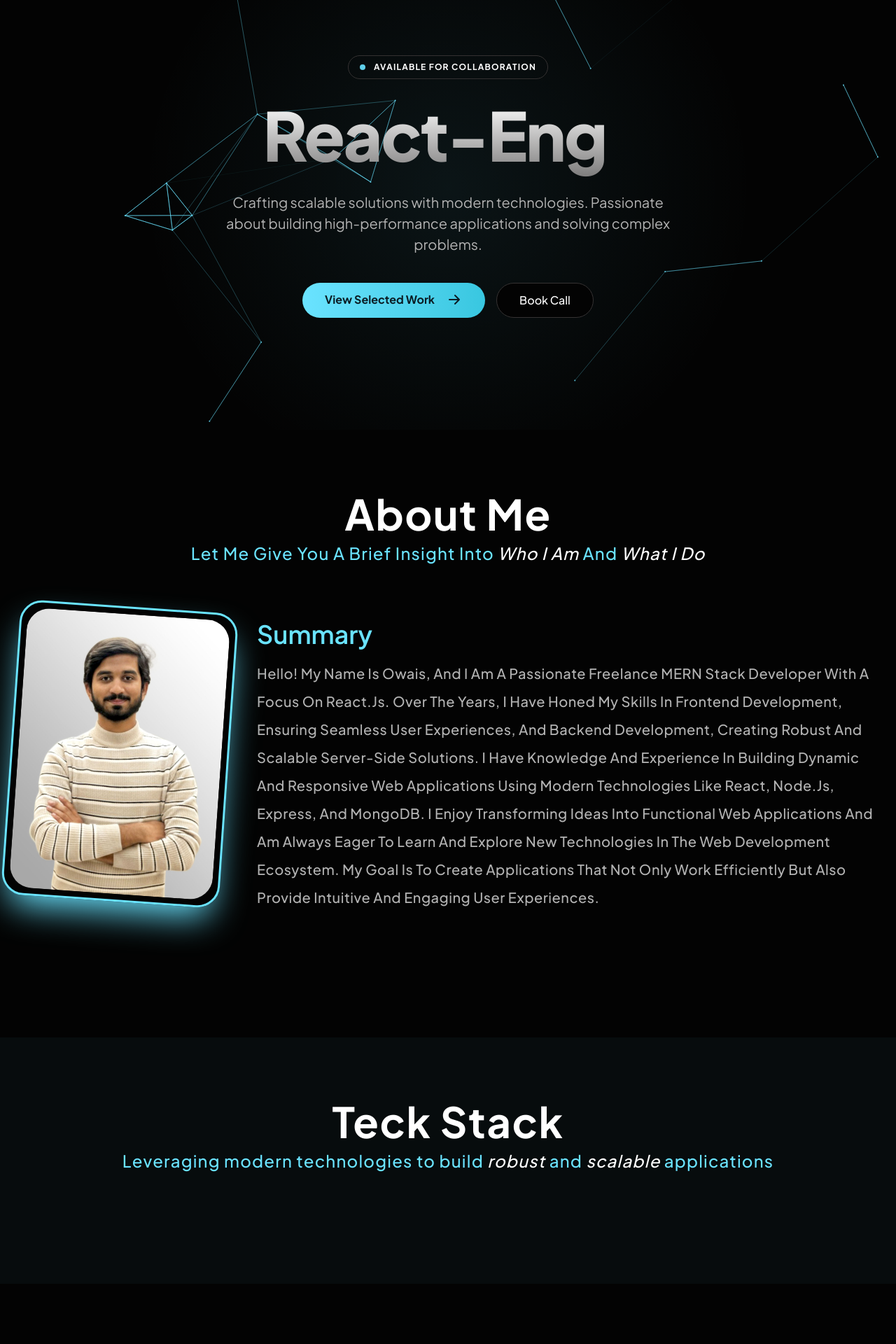
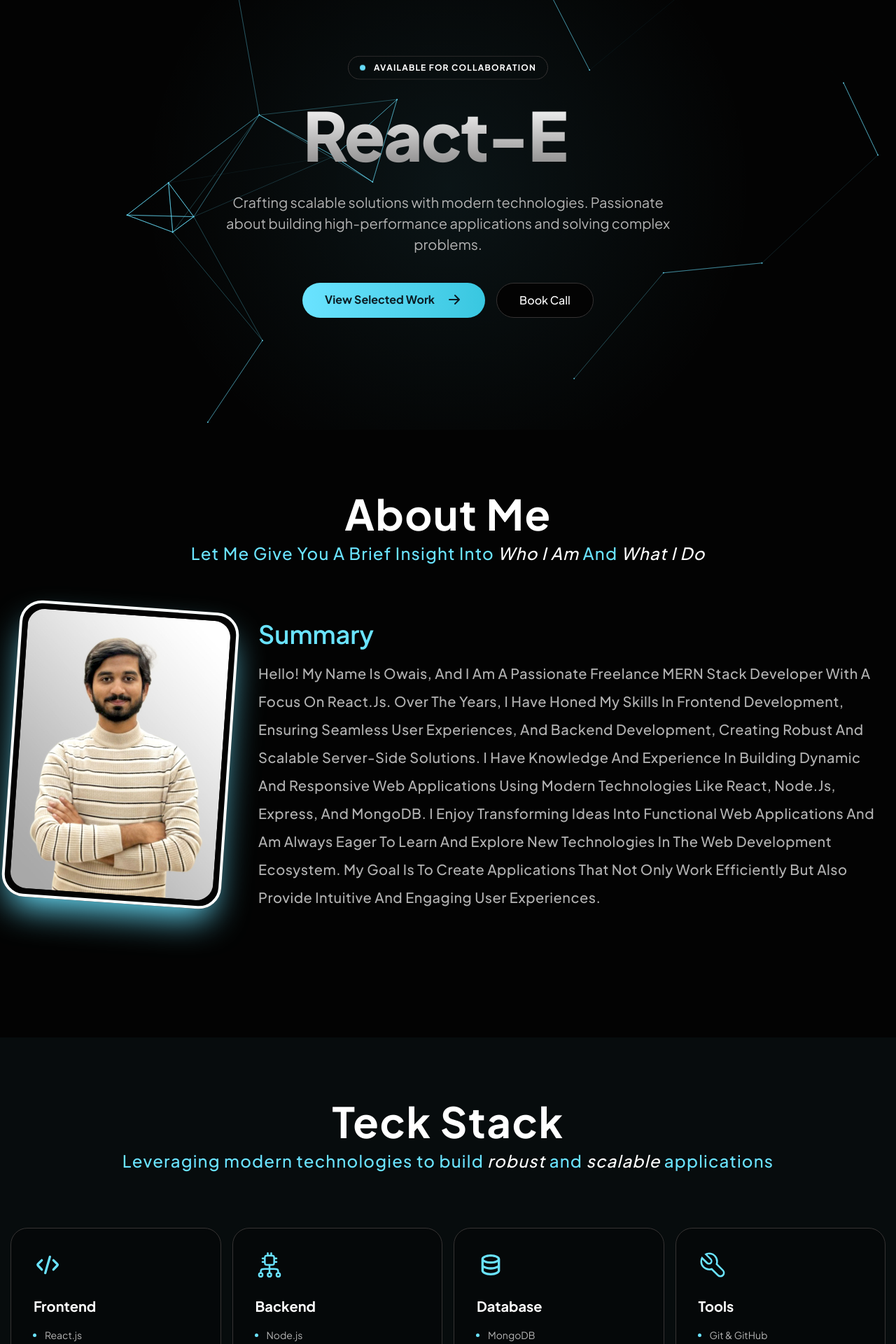
Before and after one commit to OwaisShaikh-8/portfolio, a Next.js app in the folder my-app/: page / in a window 1280 px wide. Shown: the part 80-2000 px from the top of the page at 70% size. Before the commit the page ends 1914 px from the top, so only its background shows below. Built offline with nearby package versions, Linux system fonts and the light colour scheme.

Commit message:
techsection in working

```diff
--- /dev/null
+++ b/my-app/app/components/SkillCard.tsx
@@ -0,0 +1,78 @@
+import React from "react";
+
+// types.ts
+import { ReactNode } from "react";
+
+export interface SkillCardType {
+  id: number;
+  icon: ReactNode; // SVG or any React component
+  heading: string; // The title of the skill category
+  list: string[]; // Array of skills
+}
+
+export const skillsData: SkillCardType[] = [
+  {
+    id: 1,
+    icon: (
+      <svg xmlns="http://www.w3.org/2000/svg" width="40" height="40" viewBox="0 0 12 12"><path fill="none" stroke="#6ae3ff" strokeLinecap="round" d="M3.5 4L1.9 5.6c-.2.2-.2.5 0 .7L3.5 8m5-4l1.6 1.6c.2.2.2.5 0 .7L8.5 8M7 2.5l-2 7" strokeWidth="1"/></svg>
+    ),
+    heading: "Frontend ",
+    list: [
+      "React.js",
+      "Next.js",
+      "TypeScript",
+      "TailwindCSS",
+      "Redux / Zustand",
+    ],
+  },
+  {
+    id: 2,
+    icon: (
+      <svg xmlns="http://www.w3.org/2000/svg" width="40" height="40" viewBox="0 0 24 24"><g fill="none" stroke="#6ae3ff" strokeLinejoin="round" strokeWidth="1.5"><path strokeLinecap="round" d="M10.5 2v2m3-2v2M8 6.5H6m2 3H6m12-3h-2m2 3h-2M13.333 4h-2.666C9.41 4 8.78 4 8.39 4.39C8 4.782 8 5.41 8 6.668v2.666c0 1.257 0 1.886.39 2.277c.391.39 1.02.39 2.277.39h2.666c1.257 0 1.886 0 2.277-.39c.39-.391.39-1.02.39-2.277V6.667c0-1.257 0-1.886-.39-2.276C15.219 4 14.59 4 13.333 4"/><path d="M3.617 21.924c.184.076.417.076.883.076s.699 0 .883-.076a1 1 0 0 0 .54-.541C6 21.199 6 20.966 6 20.5s0-.699-.076-.883a1 1 0 0 0-.541-.54C5.199 19 4.966 19 4.5 19s-.699 0-.883.076a1 1 0 0 0-.54.541C3 19.801 3 20.034 3 20.5s0 .699.076.883a1 1 0 0 0 .541.54Zm7.5 0c.184.076.417.076.883.076s.699 0 .883-.076a1 1 0 0 0 .54-.541c.077-.184.077-.417.077-.883s0-.699-.076-.883a1 1 0 0 0-.541-.54C12.699 19 12.466 19 12 19s-.699 0-.883.076a1 1 0 0 0-.54.541c-.077.184-.077.417-.077.883s0 .699.076.883a1 1 0 0 0 .541.54Z"/><path strokeLinecap="round" d="M12 19v-7m-7.5 7c0-1.404 0-2.107.337-2.611a2 2 0 0 1 .552-.552C5.893 15.5 6.596 15.5 8 15.5h8c1.404 0 2.107 0 2.611.337c.218.146.406.334.552.552c.337.504.337 1.207.337 2.611"/><path d="M18.617 21.924c.184.076.417.076.883.076s.699 0 .883-.076a1 1 0 0 0 .54-.541c.077-.184.077-.417.077-.883s0-.699-.076-.883a1 1 0 0 0-.541-.54C20.199 19 19.966 19 19.5 19s-.699 0-.883.076a1 1 0 0 0-.54.541c-.077.184-.077.417-.077.883s0 .699.076.883a1 1 0 0 0 .541.54Z"/></g></svg>
+    ),
+    heading: "Backend ",
+    list: ["Node.js", "Express.js", "RestAPIs"],
+  },
+  {
+    id: 3,
+    icon: (
+      <svg xmlns="http://www.w3.org/2000/svg" width="40" height="40" viewBox="0 0 24 24"><path fill="#6ae3ff" d="M12 3C7.58 3 4 4.79 4 7v10c0 2.21 3.59 4 8 4s8-1.79 8-4V7c0-2.21-3.58-4-8-4m6 14c0 .5-2.13 2-6 2s-6-1.5-6-2v-2.23c1.61.78 3.72 1.23 6 1.23s4.39-.45 6-1.23zm0-4.55c-1.3.95-3.58 1.55-6 1.55s-4.7-.6-6-1.55V9.64c1.47.83 3.61 1.36 6 1.36s4.53-.53 6-1.36zM12 9C8.13 9 6 7.5 6 7s2.13-2 6-2s6 1.5 6 2s-2.13 2-6 2"/></svg>
+    ),
+    heading: "Database",
+    list: ["MongoDB", "PostgressSQL"],
+  },
+  {
+    id: 4,
+    icon: (
+      <svg xmlns="http://www.w3.org/2000/svg" width="40" height="40" viewBox="0 0 32 32"><path fill="#6ae3ff" d="M12.1 2a9.8 9.8 0 0 0-5.4 1.6l6.4 6.4a2.1 2.1 0 0 1 .2 3a2.1 2.1 0 0 1-3-.2L3.7 6.4A9.84 9.84 0 0 0 2 12.1a10.14 10.14 0 0 0 10.1 10.1a11 11 0 0 0 2.6-.3l6.7 6.7a5 5 0 0 0 7.1-7.1l-6.7-6.7a11 11 0 0 0 .3-2.6A10 10 0 0 0 12.1 2m8 10.1a7.6 7.6 0 0 1-.3 2.1l-.3 1.1l.8.8l6.7 6.7a2.88 2.88 0 0 1 .9 2.1A2.72 2.72 0 0 1 27 27a2.9 2.9 0 0 1-4.2 0l-6.7-6.7l-.8-.8l-1.1.3a7.6 7.6 0 0 1-2.1.3a8.27 8.27 0 0 1-5.7-2.3A7.63 7.63 0 0 1 4 12.1a8.3 8.3 0 0 1 .3-2.2l4.4 4.4a4.14 4.14 0 0 0 5.9.2a4.14 4.14 0 0 0-.2-5.9L10 4.2a6.5 6.5 0 0 1 2-.3a8.27 8.27 0 0 1 5.7 2.3a8.5 8.5 0 0 1 2.4 5.9"/></svg>
+    ),
+    heading: "Tools",
+    list: ["Git & GitHub", "Docker"],
+  },
+];
+
+const SkillCard: React.FC<SkillCardType> = ({ icon, heading, list }) => {
+  return (
+    <div className="text-white p-8 h-[300px] border border-borderclr bg-black/30 hover:bg-base rounded-3xl hover:border-primary text-start group hover:-translate-y-1 transition-transform duration-500">
+      {/* Icon */}
+      <div className="w-10 h-10 group-hover:rotate-12 group-hover:scale-110 transition-all duration-300">{icon}</div>
+
+      {/* Heading */}
+      <h3 className="mt-6 mb-4 text-[20px] font-bold">{heading}</h3>
+
+      {/* Skills List */}
+      <ul className="list-disc text-[14px] text-txtdim marker:text-primary flex flex-col gap-1 pl-4">
+        {list.map((item, index) => (
+          <li
+            className="hover:translate-x-2 transition-all duration-300 hover:text-primary"
+            key={index}
+          >
+            {item}
+          </li>
+        ))}
+      </ul>
+    </div>
+  );
+};
+
+export default SkillCard;
--- a/my-app/app/globals.css
+++ b/my-app/app/globals.css
@@ -42,3 +42,22 @@ body {
 .floatingspan{
   animation: floatUpDown 2s cubic-bezier(0.4, 0, 0.6, 1) infinite
 }
+
+.animate-border-pulse {
+  border-width: 4px;
+  border-style: solid;
+  border-color: #6ae3ff; /* initial border color */
+  animation: borderPulse 4s ease-in-out infinite;
+}
+
+@keyframes borderPulse {
+  0% {
+    border-color: #6ae3ff;
+  }
+  50% {
+    border-color: #fdffff;
+  }
+  100% {
+    border-color: rgb(4, 174, 226);
+  }
+}
--- a/my-app/app/page.tsx
+++ b/my-app/app/page.tsx
@@ -12,6 +12,8 @@ import ParticlesBackground from "./components/ParticlesBackground";
 import Link from "next/link";
 import Image from "next/image";
 import aboutimg from "@/public/assets/images/web.jpg";
+import SkillCard from "./components/SkillCard";
+import { skillsData } from "./components/SkillCard";
 
 export default function Home() {
   const scaleX = useScrolling();
@@ -70,18 +72,12 @@ export default function Home() {
           initial="hidden"
           animate="visible"
         >
-          <motion.span
-            className="floatingspan text-[12px] flex items-center gap-3 tracking-widest leading-4 py-2 px-4 border w-fit mx-auto rounded-full border-borderclr font-bold uppercase text-white"
-            variants={childVariants}
-          >
+          <motion.span className="floatingspan text-[12px] flex items-center gap-3 tracking-widest leading-4 py-2 px-4 border w-fit mx-auto rounded-full border-borderclr font-bold uppercase text-white">
             <span className="w-2 h-2 rounded-full bg-primary animate-pulse-slow"></span>
             Available for Collaboration
           </motion.span>
 
-          <motion.h1
-            className="text-center h-[110px] mt-[30px] mb-0 md:mb-[20px] text-4xl md:text-6xl lg:text-8xl font-extrabold tracking-tight mx-auto bg-gradient-to-b from-white to-[#7c7b7b] bg-clip-text text-transparent"
-            variants={childVariants}
-          >
+          <motion.h1 className="text-center h-[110px] mt-[30px] mb-0 md:mb-[20px] text-4xl md:text-6xl lg:text-8xl font-extrabold tracking-tight mx-auto bg-gradient-to-b from-white to-[#7c7b7b] bg-clip-text text-transparent">
             <Typewriter
               words={[
                 "Mern Stack Developer",
@@ -97,10 +93,7 @@ export default function Home() {
             />
           </motion.h1>
 
-          <motion.p
-            className="text-txtdim text-[18px] md:text-[20px] max-w-2xl mx-auto mb-10"
-            variants={childVariants}
-          >
+          <motion.p className="text-txtdim text-[18px] md:text-[20px] max-w-2xl mx-auto mb-10">
             Crafting scalable solutions with modern technologies. Passionate
             about building high-performance applications and solving complex
             problems.
@@ -139,7 +132,7 @@ export default function Home() {
         </motion.div>
       </section>
 
-      <section id="about" className="  pt-10 md:pt-20 pb-40 ">
+      <section id="about" className="  pt-10 md:pt-20 pb-10 md:pb-40 ">
         <motion.div
           className="container text-center capitalize "
           variants={scrollVariants}
@@ -147,25 +140,19 @@ export default function Home() {
           whileInView="visible"
           viewport={{ once: true, amount: 0.25 }}
         >
-          <motion.h3
-            className="text-white text-4xl md:text-6xl font-bold tracking-wide leading-10 md:leading-20"
-            variants={childVariants}
-          >
+          <motion.h3 className="text-white text-4xl md:text-6xl font-bold tracking-wide leading-10 md:leading-20">
             About Me
           </motion.h3>
-          <motion.h2
-            className="text-primary tracking-wider text-xl md:text-2xl font-medium"
-            variants={childVariants}
-          >
+          <motion.h2 className="text-primary tracking-wider text-xl md:text-2xl font-medium">
             Let me give you a brief insight into{" "}
             <span className="text-txt italic ">who I am</span> and{" "}
             <span className="text-txt italic">what I do</span>{" "}
           </motion.h2>
           <div className="flex flex-col md:flex-row gap-10 items-center md:items-start text-center md:text-start text-txt mt-15">
-            <div className=" border-primary border-3 p-2 w-fit rounded-4xl shadow-2xl shadow-primary rotate-4 transition-all">
+            <div className=" animate-border-pulse p-2 w-fit rounded-4xl shadow-2xl shadow-primary rotate-4 transition-all">
               <figure
-                className="relative md:h-[400px] md:w-[290px] h-[300px] w-[220px]
- rounded-4xl overflow-hidden "
+                className="relative  md:h-[400px] md:w-[290px] h-[300px] w-[220px]
+ rounded-3xl overflow-hidden "
               >
                 <Image src={aboutimg} alt="img" fill />
               </figure>
@@ -192,8 +179,14 @@ export default function Home() {
           </div>
         </motion.div>
       </section>
-      <section id="tech" className="bg-baseSecondary  pt-10 md:pt-20 pb-40">
-        <div className="container text-center">
+      <section id="tech" className="bg-baseSecondary  pt-10 md:pt-20 pb-40 ">
+        <motion.div
+          className="container text-center"
+          variants={scrollVariants}
+          initial="hidden"
+          whileInView="visible"
+          viewport={{ once: true, amount: 0.25 }}
+        >
           <h3 className="text-white text-4xl md:text-6xl font-bold tracking-wide leading-10 md:leading-20">
             Teck Stack
           </h3>
@@ -202,7 +195,13 @@ export default function Home() {
             <span className="italic text-txt">robust</span> and{" "}
             <span className="italic text-txt">scalable</span> applications
           </h2>
-        </div>
+
+              <div className="grid grid-cols-1 md:grid-cols-4 gap-4 md:mt-20 mt-10">
+                  {skillsData.map((skill) => <SkillCard key={skill.id} {...skill} />)}
+              </div>
+
+
+        </motion.div>
       </section>
     </div>
   );
```
